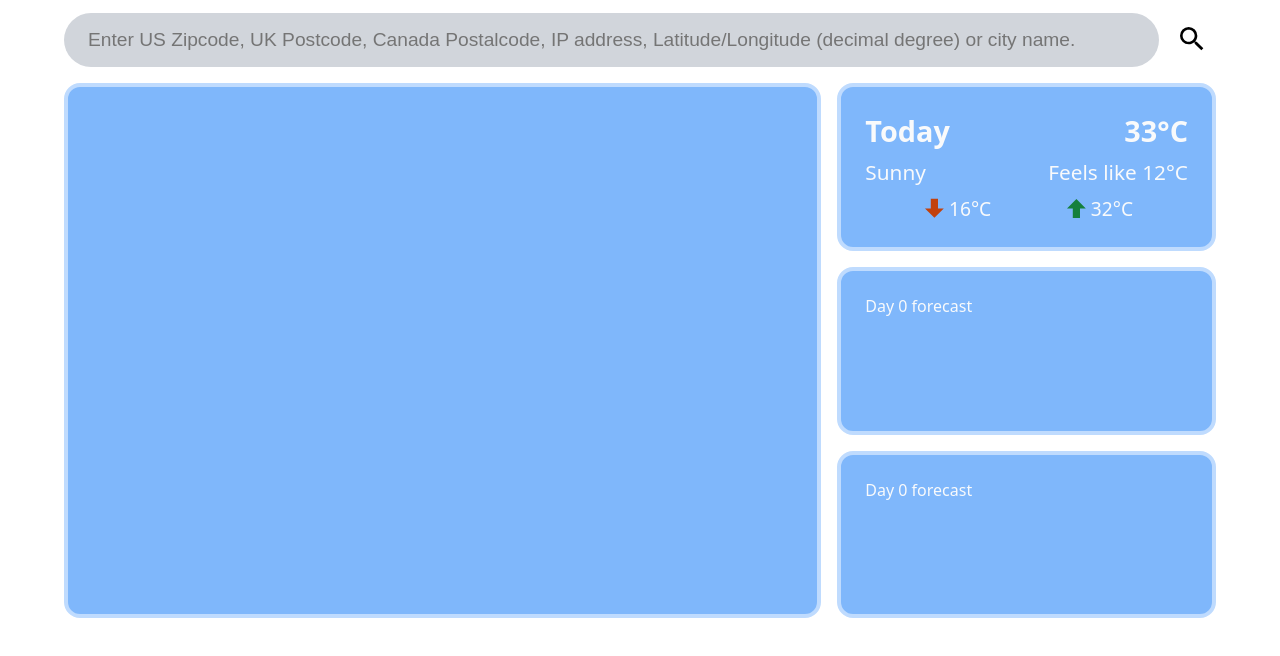
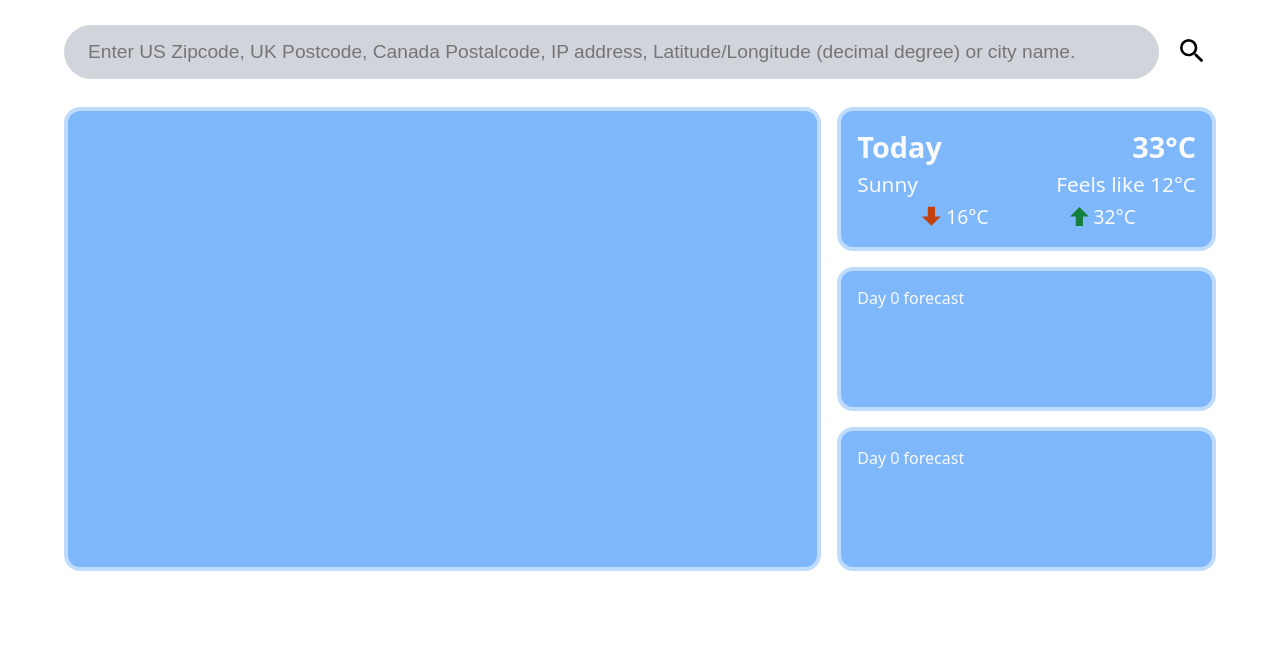
Before and after one commit to nimit-pasricha/weather-app, a website built with webpack: page src/index.html in a window 1280 px wide. Shown: the part 110-766 px from the top of the page. Built offline with nearby package versions, Linux system fonts and the light colour scheme; no server answers.

Commit message:
Slightly shrink the weather area and decrease padding

```diff
--- a/src/style.css
+++ b/src/style.css
@@ -33,7 +33,7 @@ body {
   display: grid;
   justify-content: center;
   align-items: center;
-  grid-template-rows: 1fr 2fr 8fr 1fr;
+  grid-template-rows: 1fr 2fr 6fr 1fr;
   grid-template-columns: 1fr;
   gap: 16px;
   padding: 64px;
@@ -152,8 +152,8 @@ div.other-data > div {
 div.forecast {
   display: flex;
   flex-direction: column;
-  gap: 8px;
-  padding: 24px;
+  gap: 4px;
+  padding: 16px;
 }
 
 .day-and-temperature {
```
